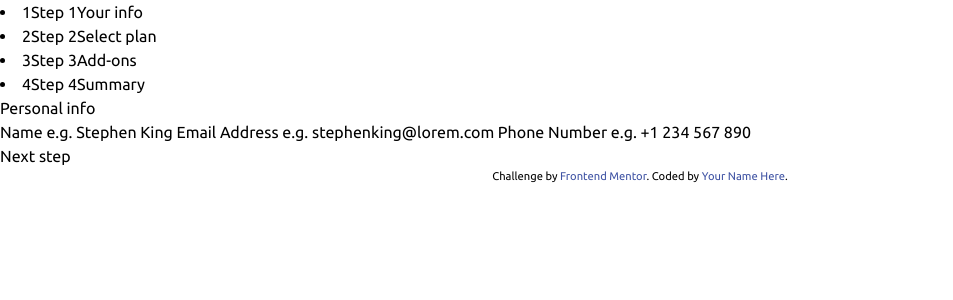
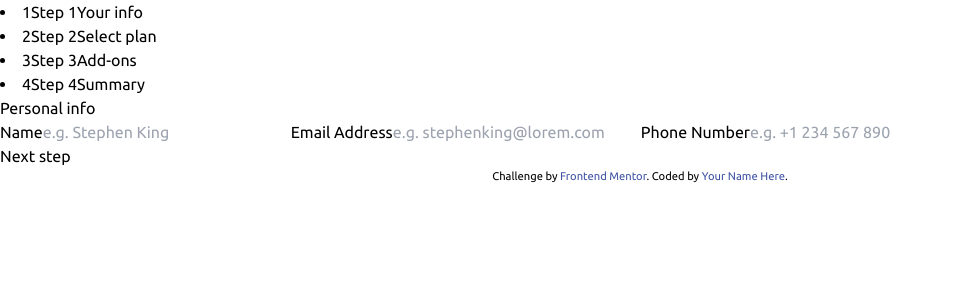
Before and after one commit to Ruchdane/fem-multi-step-form, a React (Vite) app: page / in a window 1280 px wide. Shown: the top 300 px of the page, without its empty margins (0-953 px from the left). Built offline with nearby package versions, Linux system fonts and the light colour scheme.

Commit message:
➕add input for personal info

```diff
--- a/src/App.jsx
+++ b/src/App.jsx
@@ -8,11 +8,11 @@ import { priceRate } from './util';
 import IconArcade  from "./assets/icons/icon-arcade.svg";
 import IconAdvanced from "./assets/icons/icon-advanced.svg";
 import IconPro from "./assets/icons/icon-pro.svg";
+// import IconCheckmark from "./assets/icons/con-checkmark.svg";
+import IconThankYou from "./assets/icons/icon-thank-you.svg";
 import { AddonCard } from './components/addon-card';
 import { Summary } from './components/summary';
 import { Switch } from './components/switch';
-// import IconCheckmark from "./assets/icons/con-checkmark.svg";
-// import IconThankYou from "./assets/icons/con-thank-you.svg";
 
 const steps = ["Your info","Select plan","Add-ons","Summary"]
 export const plans = [
@@ -48,21 +48,29 @@ function App() {
     set_selected_addon(tmp);
   }
 
+  function total(){
+    let total = plans[selected_plan].price;
+    for(let i = 0; i < selected_addons.length; i++)
+      total += selected_addons[i] ? addons[i].price : 0;
+    return total;
+  }
+  // TODO add input binding to name,email and phone
   return (
     <>
       <StepList steps={steps} active_elt={active_step} onchange={step => set_active_step(step)}/>
+
       <StepCard
         active={active_step == 0}
         title="Personal info"
         description="Please provide your name, email address, and phone number.">
         Name
-        e.g. Stephen King
+        <input placeholder="e.g. Stephen King"/>
 
         Email Address
-        e.g. stephenking@lorem.com
+        <input placeholder="e.g. stephenking@lorem.com"/>
 
         Phone Number
-        e.g. +1 234 567 890
+        <input placeholder="e.g. +1 234 567 890"/>
       </ StepCard>
 
     <StepCard
@@ -108,10 +116,13 @@ function App() {
     <Summary selected_plan={selected_plan} selected_addons={selected_addons} rate={rate}/>
 
     Total (per {rate ? "year"  :"month"})
+    {rate ? null  :"+"}
+    {priceRate(total(),rate)}
 
     </StepCard>
 
   { active_step === 4 ?  <div>
+        <img src={IconThankYou} alt='Thanks'/>
     Thank you!
 
     Thanks for confirming your subscription! We hope you have fun
```
